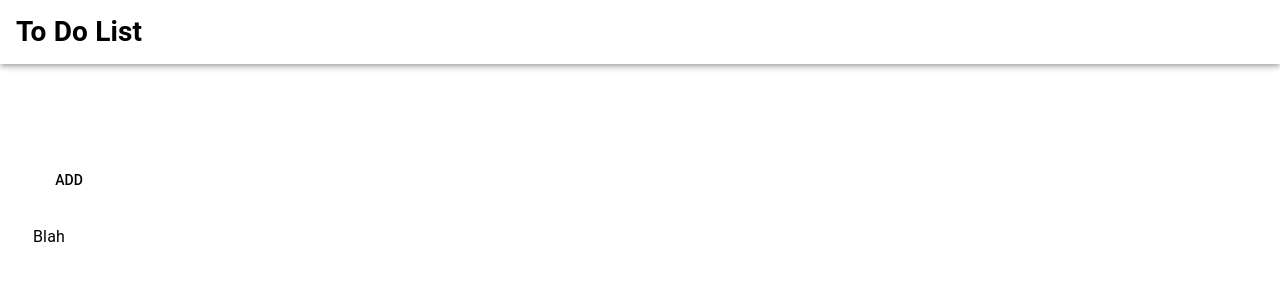
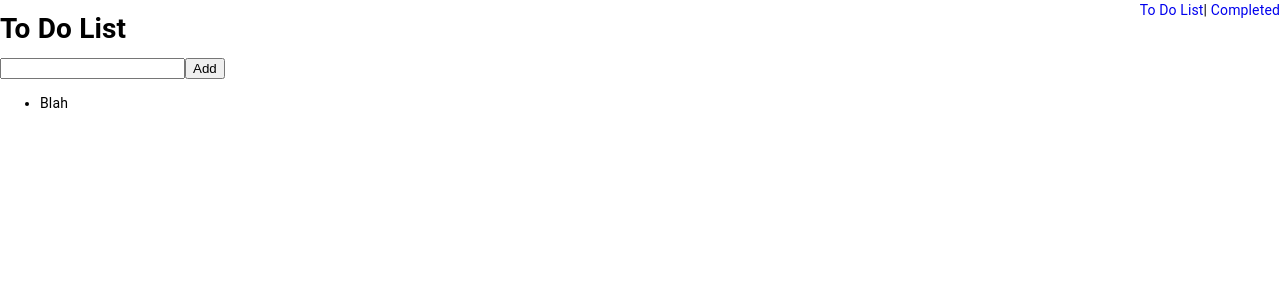
Before and after one commit to harrison-he/to-do-list-vue, a Vue app: page / in a window 1280 px wide. Shown: the top 300 px of the page. Built offline with nearby package versions, Linux system fonts and the light colour scheme.

Commit message:
Implemented Vue Router

```diff
--- a/src/App.vue
+++ b/src/App.vue
@@ -1,50 +1,32 @@
 <template>
   <div id="app">
-    <md-app>
-      <md-app-toolbar>
-        <h1>To Do List</h1>
-        <!-- <router-link to="/">Home</router-link>|
-        <router-link to="/about">About</router-link>-->
-      </md-app-toolbar>
-
-      <!-- <router-view /> -->
-      <md-app-content>
-        <md-field>
-          <md-input v-model="inputValue"></md-input>
-        </md-field>
-        <md-button @click="addTodo">Add</md-button>
-        <md-list>
-          <md-list-item v-for="(toDoItem, i) in toDoItems" :key="i">{{ toDoItem }}</md-list-item>
-        </md-list>
-      </md-app-content>
-    </md-app>
+    <Header />
+    <router-view />
   </div>
 </template>
 <script>
+import Header from './components/Header'
+
 export default {
   name: "App",
-  data() {
-    return {
-      inputValue: "",
-      toDoItems: ["Blah"]
-    };
-  },
-  methods: {
-    addTodo() {
-      this.toDoItems = [...this.toDoItems, this.inputValue];
-      this.inputValue = "";
-    }
+  components: {
+    Header
   }
 };
 </script>
 <style>
-* {
+/* * {
   box-sizing: border-box;
   margin: 0;
   padding: 0;
-}
+} */
 
 body {
   background: #fff;
 }
+
+header {
+  display: flex;
+  justify-content: space-between;
+}
 </style>
--- /dev/null
+++ b/src/components/Header.vue
@@ -0,0 +1,19 @@
+<template>
+   <header>
+      <h1>To Do List</h1>
+      <nav>
+        <router-link to="/">To Do List</router-link>|
+        <router-link to="/completed">Completed</router-link>
+      </nav>
+    </header>
+</template>
+
+<script>
+export default {
+    name: "Header"
+}
+</script>
+
+<style>
+
+</style>
--- a/src/views/Completed.vue
+++ b/src/views/Completed.vue
@@ -1,6 +1,6 @@
 <template>
   <div class="about">
-    <h1>This is an about page</h1>
+    <h1>Completed</h1>
   </div>
 </template>
 
--- a/src/views/ToDoList.vue
+++ b/src/views/ToDoList.vue
@@ -1,11 +1,29 @@
 <template>
+ <div>
 
+          <input v-model="inputValue"></input>
+        <button @click="addTodo">Add</button>
+        <ul>
+          <li v-for="(toDoItem, i) in toDoItems" :key="i">{{ toDoItem }}</li>
+        </ul>
+      </div>
 </template>
 
 <script>
 export default {
   name: "toDoList",
   components: {},
-
+  data() {
+    return {
+      inputValue: "",
+      toDoItems: ["Blah"]
+    };
+  },
+  methods: {
+    addTodo() {
+      this.toDoItems = [...this.toDoItems, this.inputValue];
+      this.inputValue = "";
+    }
+  }
 };
 </script>
```
